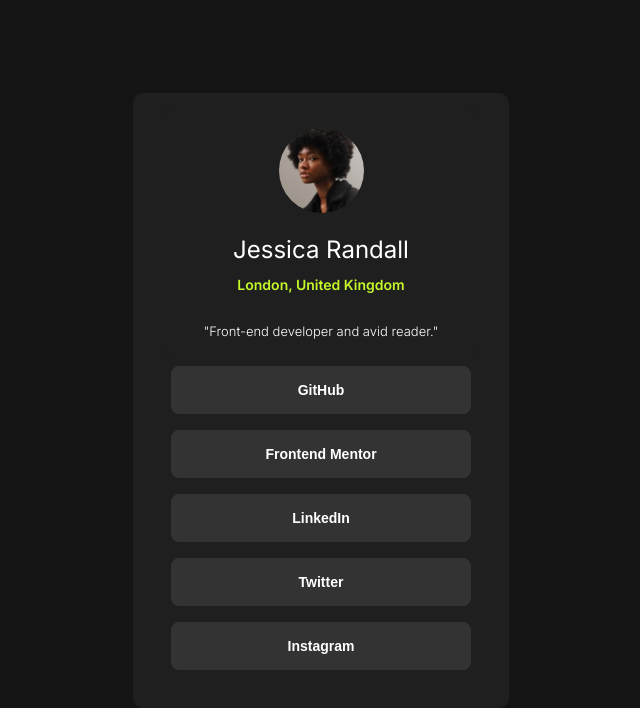
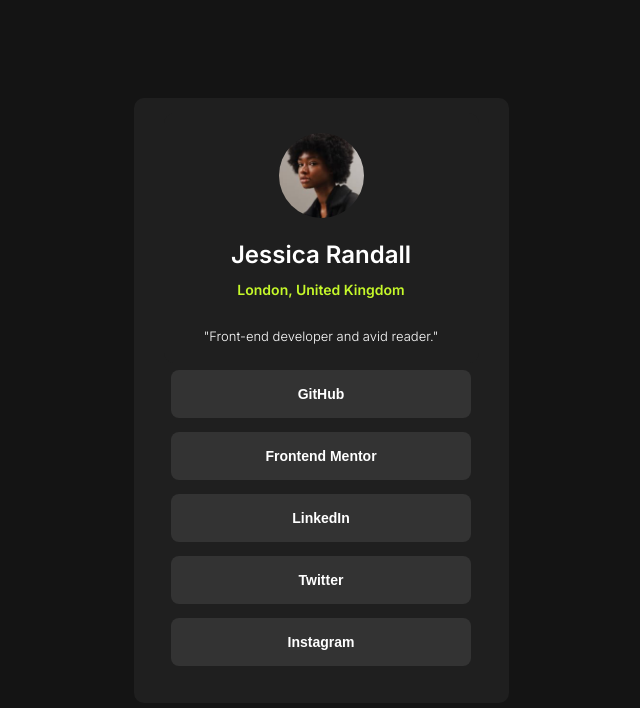
Before and after one commit to givanim/3sociallinks, a plain HTML site: page index.html in a window 1280 px wide. Shown: the whole page, without its empty margins (319-959 px from the left). Drawn offline with Linux system fonts and the light colour scheme.

Commit message:
Optimization

```diff
--- a/index.html
+++ b/index.html
@@ -24,11 +24,11 @@
         <p>"Front-end developer and avid reader."</p>
       </header>
       <footer class="social-links">
-        <a href="" target="" rel="noopener noreferrer"><button>GitHub</button></a>
-        <a href="" rel="noopener noreferrer"><button>Frontend Mentor</button></a>
-        <a href="" rel="noopener noreferrer"><button>LinkedIn</button></a>
-        <a href="" rel="noopener noreferrer"><button>Twitter</button></a>
-        <a href="" rel="noopener noreferrer"><button>Instagram</button></a>
+        <button>GitHub</button>
+        <button>Frontend Mentor</button>
+        <button>LinkedIn</button>
+        <button>Twitter</button>
+        <button>Instagram</button>
       </footer>
     </section>
   </main>
--- a/public/stylesheets/social-links.css
+++ b/public/stylesheets/social-links.css
@@ -77,7 +77,7 @@ button {
   border: none;
   border-radius: 8px;
   padding: 15px 20px;
-  margin: 8px;
+  margin: 7px;
   cursor: pointer;
   font-size: 14px;
   font-weight: 900;
@@ -99,7 +99,7 @@ button:hover {
 header h1 {
   font-size: 24px;
   text-align: center;
-  font-weight: 400;
+  font-weight: 600;
   color: var(--primary-color);
   text-align: center;
   margin: 12px;
```
